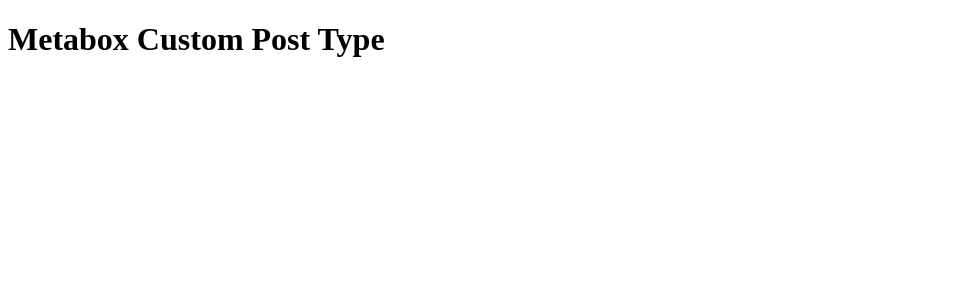
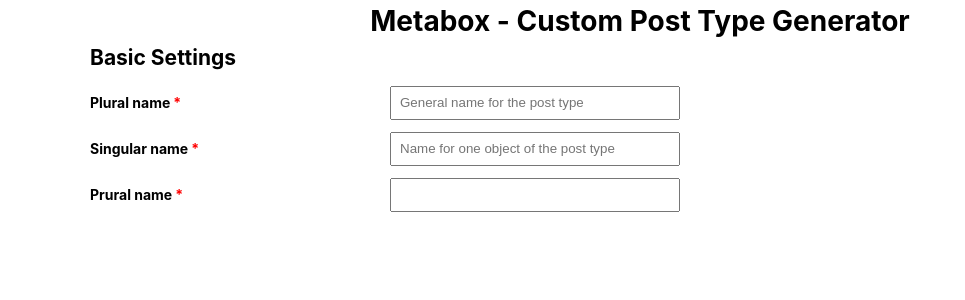
Before and after one commit to wpmetabox/post-type-generator, a React (Vite) app: page / in a window 1280 px wide. Shown: the top 300 px of the page, without its empty margins (0-965 px from the left). Built offline with nearby package versions, Linux system fonts and the light colour scheme.

Commit message:
render control, settings data, basic style, Readme

```diff
--- a/package.json
+++ b/package.json
@@ -4,8 +4,8 @@
 	"description": "",
 	"main": "index.js",
 	"scripts": {
-		"css": "node-sass --output-style compressed -x sass/style.scss -o public",
-		"watch": "node-sass -w sass -o public",
+		"css": "node-sass --output-style compressed -x sass/style.scss -o src",
+		"watch": "node-sass -w sass -o src",
 		"start": "parcel ./src/index.html"
 	},
 	"author": "",
--- a/sass/style.scss
+++ b/sass/style.scss
@@ -0,0 +1,67 @@
+:root {
+	--font-sans: -apple-system,BlinkMacSystemFont,"Segoe UI",Roboto,Oxygen-Sans,Ubuntu,Cantarell,"Helvetica Neue",sans-serif;
+	--font-serif: Georgia, Cambria, "Times New Roman", Times, serif;
+	--font-mono: Menlo, Monaco, Consolas, "Liberation Mono", "Courier New", monospace;
+
+	--text-sm: 14px;
+	--text-md: 16px;
+	--text-lg: 18px;
+}
+
+* {
+	margin: 0;
+	padding: 0;
+}
+
+body {
+	font-family: var(--font-sans);
+	font-size: var(--text-sm);
+	line-height: 1.5;
+}
+
+/** Layout **/
+.container {
+	margin: 0 auto;
+
+	@media all and (min-width: 1100px) {
+		max-width: 1100px;
+	}
+}
+
+.row {
+	display: flex;
+	flex-wrap: wrap;
+	align-items: center;
+	margin: 12px 0;
+}
+
+/** Typo **/
+h1 {
+	text-align: center;
+}
+
+/** Elements **/
+label {
+	width: 300px;
+	font-weight: bold;
+}
+
+[type=text] {
+	width: 270px;
+	padding: 0 8px;
+	height: 30px;
+	line-height: 30px;
+}
+
+textarea {
+	width: 600px;
+	min-height: 50px;
+	padding: 8px;
+}
+
+/** Common **/
+.required {
+	color: red;
+	font-weight: bold;
+	margin-left: 3px;
+}
--- a/src/App.js
+++ b/src/App.js
@@ -0,0 +1,32 @@
+import React from 'react';
+import Input from './components/controls/Input';
+import Textarea from './components/controls/Textarea';
+import { BasicSettings } from './constants/Data';
+
+class App extends React.Component {
+	render() {
+		const renderControl = ( key, type, label, name, placeholder, required ) => {
+			switch (type) {
+				case 'text':
+					return <Input key={key} label={label} name={name} placeholder={placeholder} required={required} />
+				case 'textarea':
+					return <Textarea key={key} label={label} name={name} placeholder={placeholder} required={required} />
+				default:
+					break;
+			}
+		}
+
+		return (
+			<section className="cpt-basic-setting">
+				<h2>Basic Settings</h2>
+				{
+					Object.keys( BasicSettings ).map( ( key ) =>
+						renderControl( key, BasicSettings[key].type, BasicSettings[key].label, BasicSettings[key].name, BasicSettings[key].placeholder, BasicSettings[key].required )
+					)
+				}
+			</section>
+		);
+	}
+}
+
+export default App;
--- /dev/null
+++ b/src/components/controls/Input.js
@@ -0,0 +1,10 @@
+import React from 'react';
+import DivRow from '../elements/DivRow';
+
+const Input = ( {name, placeholder, ...rest} ) => (
+	<DivRow htmlFor={name} {...rest}>
+		<input type="text" id={name} name={name} placeholder={placeholder} />
+	</DivRow>
+)
+
+export default Input;
--- /dev/null
+++ b/src/components/controls/Textarea.js
@@ -0,0 +1,10 @@
+import React from 'react';
+import DivRow from '../elements/DivRow';
+
+const Textarea = ( {name, placeholder, ...rest} ) => (
+	<DivRow htmlFor={name} {...rest}>
+		<textarea id={name} name={name} placeholder={placeholder} />
+	</DivRow>
+)
+
+export default Textarea;
--- /dev/null
+++ b/src/components/elements/DivRow.js
@@ -0,0 +1,18 @@
+import React from 'react';
+
+const DivRow = ( {label, children, description = '', required = false} ) => {
+	return (
+		<div className="row">
+			<label>
+				{label}
+				{required && <span className="required">*</span>}
+			</label>
+			<div>
+				{children}
+				{description && <p className="description">{description}</p>}
+			</div>
+		</div>
+	)
+}
+
+export default DivRow;
--- /dev/null
+++ b/src/constants/Data.js
@@ -0,0 +1,5 @@
+export const BasicSettings = [
+	{ type: 'text', name: 'label_name', label: 'Plural name', required: true, placeholder: 'General name for the post type' },
+	{ type: 'text', name: 'label_singular_name', label: 'Singular name', required: true, placeholder: 'Name for one object of the post type' },
+	{ type: 'text', name: 'args_post_type', label: 'Prural name', required: true },
+];
--- a/src/index.html
+++ b/src/index.html
@@ -5,9 +5,14 @@
 	<meta name="viewport" content="width=device-width, initial-scale=1.0">
 	<title>MB CPT Generator | Meta Box</title>
 
+	<link rel="stylesheet" href="style.css">
 </head>
 <body>
-	<div id="root"></div>
+	<div class="container">
+		<h1>Metabox - Custom Post Type Generator</h1>
+
+		<div id="root"></div>
+	</div>
 
 	<script src="./index.js"></script>
 </body>
--- a/src/index.js
+++ b/src/index.js
@@ -1,7 +1,8 @@
 import React from 'react';
 import ReactDOM from 'react-dom';
+import App from './App';
 
 ReactDOM.render(
-	<h1>Metabox Custom Post Type</h1>,
-	document.getElementById('root')
+	<App />,
+	document.getElementById( 'root' )
 );
--- /dev/null
+++ b/src/style.css
@@ -0,0 +1,55 @@
+:root {
+  --font-sans: -apple-system,BlinkMacSystemFont,"Segoe UI",Roboto,Oxygen-Sans,Ubuntu,Cantarell,"Helvetica Neue",sans-serif;
+  --font-serif: Georgia, Cambria, "Times New Roman", Times, serif;
+  --font-mono: Menlo, Monaco, Consolas, "Liberation Mono", "Courier New", monospace;
+  --text-sm: 14px;
+  --text-md: 16px;
+  --text-lg: 18px; }
+
+* {
+  margin: 0;
+  padding: 0; }
+
+body {
+  font-family: var(--font-sans);
+  font-size: var(--text-sm);
+  line-height: 1.5; }
+
+/** Layout **/
+.container {
+  margin: 0 auto; }
+  @media all and (min-width: 1100px) {
+    .container {
+      max-width: 1100px; } }
+
+.row {
+  display: flex;
+  flex-wrap: wrap;
+  align-items: center;
+  margin: 12px 0; }
+
+/** Typo **/
+h1 {
+  text-align: center; }
+
+/** Elements **/
+label {
+  width: 300px;
+  font-weight: bold; }
+
+[type=text] {
+  width: 270px;
+  padding: 0 8px;
+  height: 30px;
+  line-height: 30px; }
+
+textarea {
+  width: 600px;
+  min-height: 50px;
+  padding: 8px; }
+
+/** Common **/
+.required {
+  color: red;
+  font-weight: bold;
+  margin-left: 3px; }
```
Also changed, not shown: 2 other files (tests, documents, lock files or other folders).
